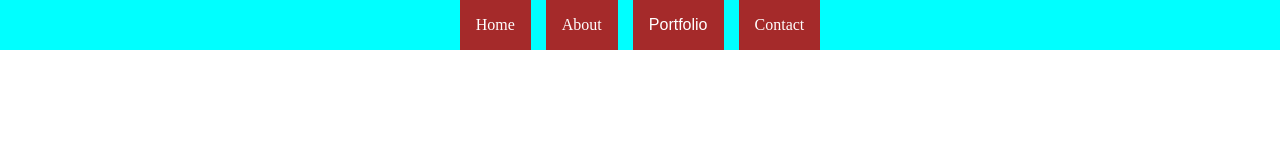
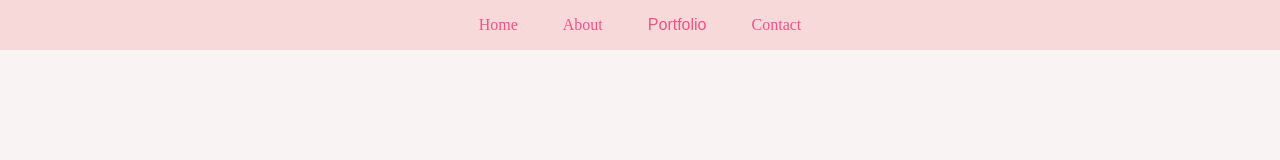
Before and after one commit to robisonwebdev/Dropdown-Menu-Template, a website: page index.html in a window 1280 px wide. Drawn offline with Linux system fonts and the light colour scheme.

Commit message:
Adjusted colors

```diff
--- a/styles.css
+++ b/styles.css
@@ -12,6 +12,7 @@
 }
 
 body {
+  background-color: var(--white);
   width: 100vw;
 }
 
@@ -22,7 +23,7 @@ body {
   align-items: center;
   gap: 15px;
 
-  background-color: aqua;
+  background-color: var(--litePink);
   height: 50px;
 }
 
@@ -42,9 +43,9 @@ body {
 
 .dropdownBtn,
 .linkBtn {
-  background-color: brown;
-  color: white;
-  padding: 16px;
+  background-color: var(--litePink);
+  color: var(--pink);
+  padding: 15px;
   font-size: 16px;
   border: none;
   cursor: pointer;
```
